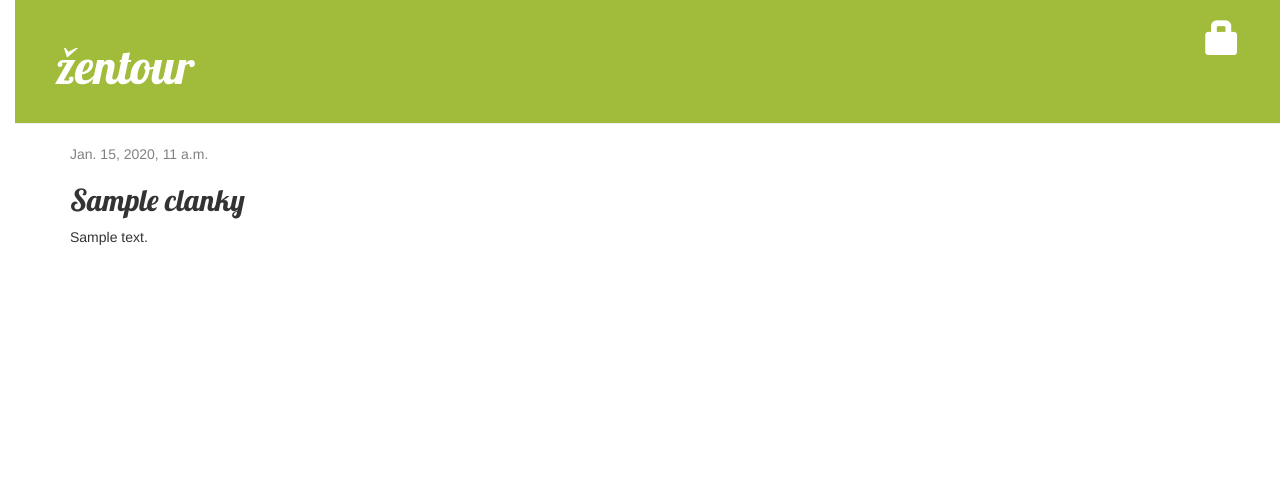
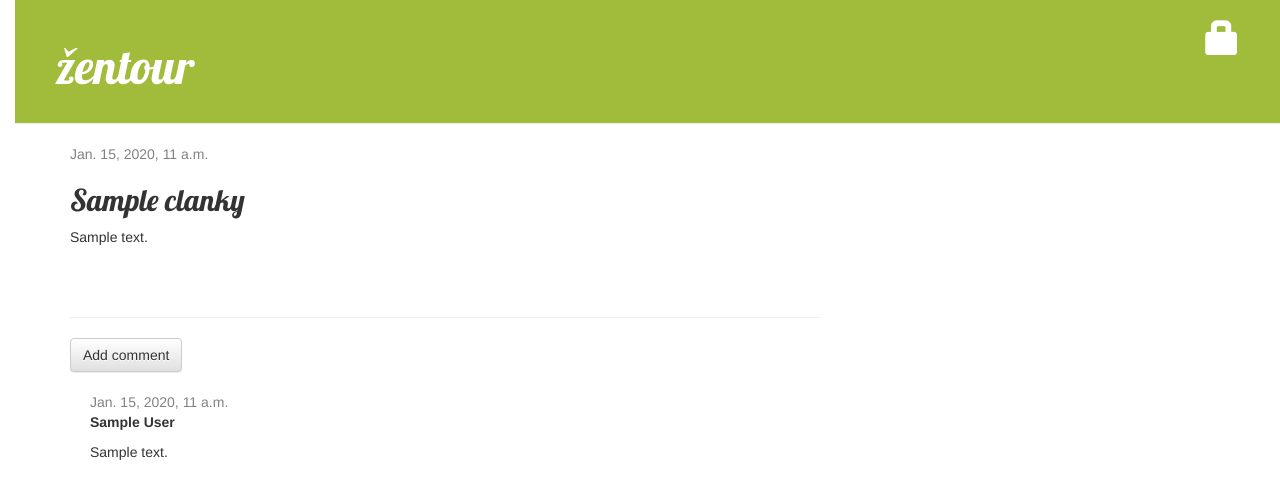
Before and after one commit to pivel69/my-first-blog, a Django app: page /post/1/ in a window 1280 px wide. Shown: the top 499 px of the page. Run offline with Django 3.2, Linux system fonts and the light colour scheme; tables that the repository leaves empty hold one stand-in row (values such as "Sample post"); some libraries are stand-ins or nearby versions.

Commit message:
Pridane komentare.

```diff
--- a/blog/admin.py
+++ b/blog/admin.py
@@ -1,4 +1,5 @@
 from django.contrib import admin
-from .models import Clanky
+from .models import Clanky, Comment
 
 admin.site.register(Clanky)
+admin.site.register(Comment)
--- a/blog/models.py
+++ b/blog/models.py
@@ -16,3 +16,22 @@ class Clanky(models.Model):
 
     def __str__(self):
         return self.title
+
+# model pro komentare:
+class Comment(models.Model):
+    post = models.ForeignKey('blog.Clanky', on_delete=models.CASCADE, related_name='comments')
+    author = models.CharField(max_length=200)
+    text = models.TextField()
+    created_date = models.DateTimeField(default=timezone.now)
+    approved_comment = models.BooleanField(default=False)
+
+    def approve(self):
+        self.approved_comment = True
+        self.save()
+
+    def __str__(self):
+        return self.text
+
+# pro schvalene komentare:
+def approved_comments(self):
+    return self.comments.filter(approved_comment=True)
--- a/blog/static/css/blog.css
+++ b/blog/static/css/blog.css
@@ -53,3 +53,7 @@ h1, h2, h3, h4 {
 .post h2 a, .post h2 a:visited {
     color: #000000;
 }
+
+.comment {
+    margin: 20px 0px 20px 20px;
+}
--- a/blog/templates/blog/post_detail.html
+++ b/blog/templates/blog/post_detail.html
@@ -16,4 +16,23 @@
         <h2>{{ post.title }}</h2>
         <p>{{ post.text|linebreaksbr }}</p>
     </div>
+    <hr>
+    <a class="btn btn-default" href="{% url 'add_comment_to_post' pk=post.pk %}">Add comment</a>
+    {% for comment in post.comments.all %}
+        {% if user.is_authenticated or comment.approved_comment %}
+        <div class="comment">
+            <div class="date">
+                {{ comment.created_date }}
+                {% if not comment.approved_comment %}
+                    <a class="btn btn-default" href="{% url 'comment_remove' pk=comment.pk %}"><span class="glyphicon glyphicon-remove"></span></a>
+                    <a class="btn btn-default" href="{% url 'comment_approve' pk=comment.pk %}"><span class="glyphicon glyphicon-ok"></span></a>
+                {% endif %}
+            </div>
+            <strong>{{ comment.author }}</strong>
+            <p>{{ comment.text|linebreaks }}</p>
+        </div>
+        {% endif %}
+    {% empty %}
+        <p>No comments here yet :(</p>
+    {% endfor %}
 {% endblock %}
--- a/blog/templates/blog/post_list.html
+++ b/blog/templates/blog/post_list.html
@@ -8,6 +8,7 @@
             </div>
             <h2><a href="{% url 'post_detail' pk=post.pk %}">{{ post.title }}</a></h2>
             <p>{{ post.text|linebreaksbr }}</p>
+            <a href="{% url 'post_detail' pk=post.pk %}">Comments: {{ post.approved_comments.count }}</a>
         </div>
     {% endfor %}
 {% endblock %}
--- a/blog/urls.py
+++ b/blog/urls.py
@@ -9,4 +9,7 @@ urlpatterns = [
     path('drafts/', views.post_draft_list, name='post_draft_list'),
     path('post/<pk>/publish/', views.post_publish, name='post_publish'),
     path('post/<pk>/remove/', views.post_remove, name='post_remove'),
+    path('post/<int:pk>/comment/', views.add_comment_to_post, name='add_comment_to_post'),
+    path('comment/<int:pk>/approve/', views.comment_approve, name='comment_approve'),
+    path('comment/<int:pk>/remove/', views.comment_remove, name='comment_remove'),
 ]
--- a/blog/views.py
+++ b/blog/views.py
@@ -1,7 +1,7 @@
 from django.shortcuts import redirect, render, get_object_or_404
 from django.utils import timezone
-from .models import Clanky
-from .forms import ClankyForm
+from .models import Clanky, Comment
+from .forms import ClankyForm, CommentForm
 from django.contrib.auth.decorators import login_required
 
 def post_list(request):
@@ -55,3 +55,30 @@ def post_remove(request, pk):
     post = get_object_or_404(Clanky, pk=pk)
     post.delete()
     return redirect('post_list')
+
+# pro komentare ke clankum:
+def add_comment_to_post(request, pk):
+    post = get_object_or_404(Clanky, pk=pk)
+    if request.method == "POST":
+        form = CommentForm(request.POST)
+        if form.is_valid():
+            comment = form.save(commit=False)
+            comment.post = post
+            comment.save()
+            return redirect('post_detail', pk=post.pk)
+    else:
+        form = CommentForm()
+    return render(request, 'blog/add_comment_to_post.html', {'form': form})
+
+# pro potvrzovani a mazani komentaru:
+@login_required
+def comment_approve(request, pk):
+    comment = get_object_or_404(Comment, pk=pk)
+    comment.approve()
+    return redirect('post_detail', pk=comment.post.pk)
+
+@login_required
+def comment_remove(request, pk):
+    comment = get_object_or_404(Comment, pk=pk)
+    comment.delete()
+    return redirect('post_detail', pk=comment.post.pk)
```
Also changed, not shown: blog/forms.py (+8 -1 lines), blog/templates/blog/add_comment_to_post.html (added, +9 -0 lines), blog/migrations/0002_comment.py (added).
